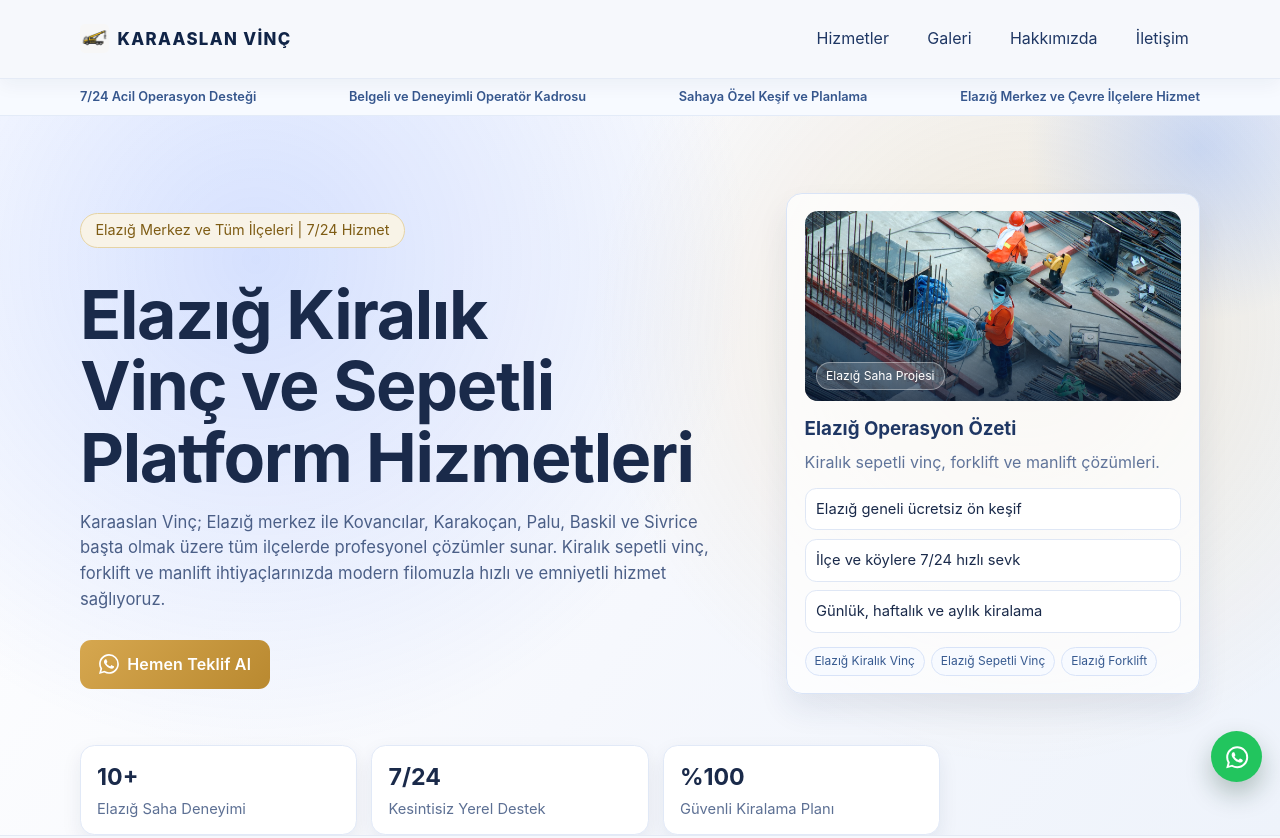
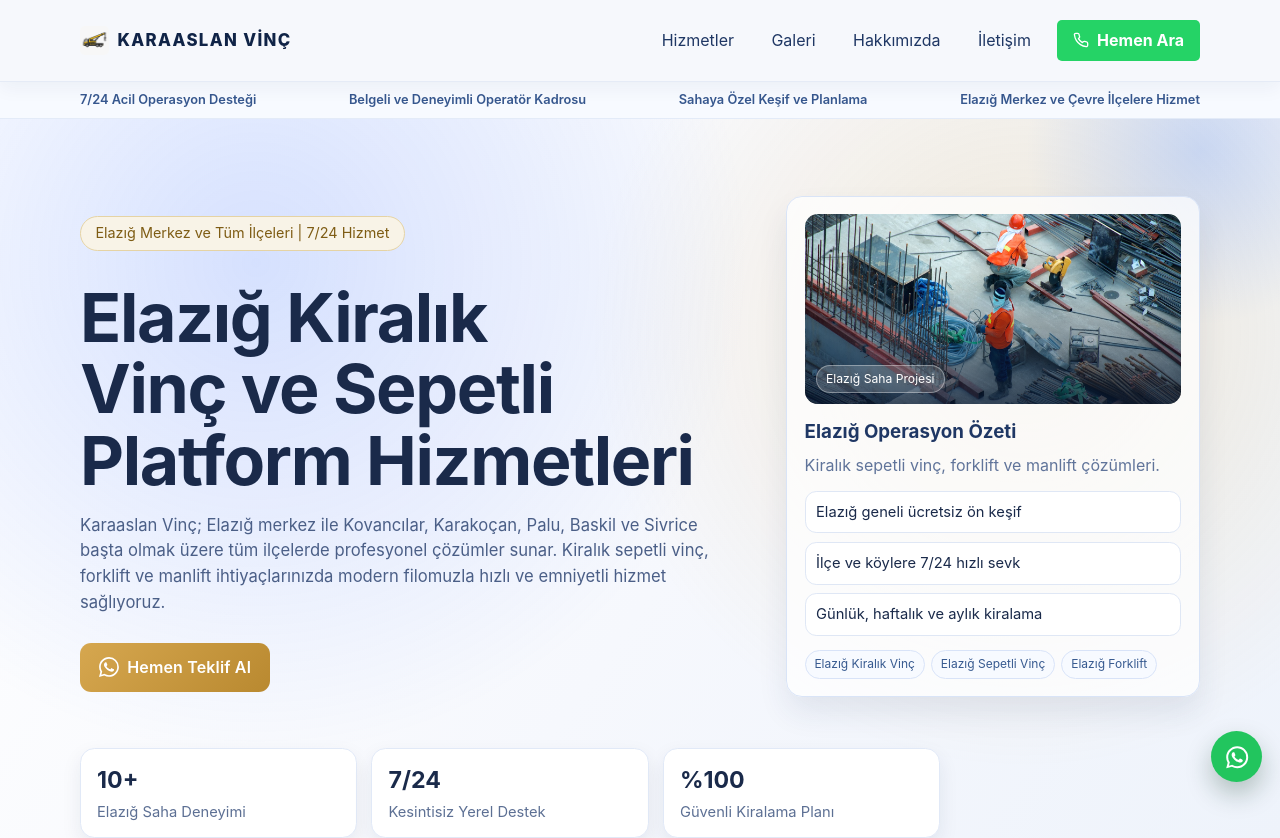
Before and after one commit to furkaansolmaz/Karaaslan, a Vue app: page /anasayfa in a window 1280 px wide. Shown: the top 838 px of the page. Built offline with nearby package versions, Linux system fonts and the light colour scheme.

Commit message:
Update SiteHeader.vue

```diff
--- a/src/components/SiteHeader.vue
+++ b/src/components/SiteHeader.vue
@@ -5,12 +5,63 @@
         <img src="/brand-icon.png" alt="Karaaslan Vinç Logo" />
         <span>KARAASLAN VİNÇ</span>
       </RouterLink>
+
       <div class="nav-links">
         <RouterLink to="/hizmetler">Hizmetler</RouterLink>
         <RouterLink to="/galeri">Galeri</RouterLink>
         <RouterLink to="/hakkimizda">Hakkımızda</RouterLink>
         <RouterLink to="/iletisim">İletişim</RouterLink>
+
+        <!-- Hemen Ara Butonu -->
+        <a href="tel:+905315977965" class="call-btn">
+          <svg xmlns="http://www.w3.org/2000/svg" width="16" height="16" viewBox="0 0 24 24" fill="none" stroke="currentColor" stroke-width="2" stroke-linecap="round" stroke-linejoin="round" class="phone-icon"><path d="M22 16.92v3a2 2 0 0 1-2.18 2 19.79 19.79 0 0 1-8.63-3.07 19.5 19.5 0 0 1-6-6 19.79 19.79 0 0 1-3.07-8.67A2 2 0 0 1 4.11 2h3a2 2 0 0 1 2 1.72 12.84 12.84 0 0 0 .7 2.81 2 2 0 0 1-.45 2.11L8.09 9.91a16 16 0 0 0 6 6l1.27-1.27a2 2 0 0 1 2.11-.45 12.84 12.84 0 0 0 2.81.7A2 2 0 0 1 22 16.92z"></path></svg>
+          <span>Hemen Ara</span>
+        </a>
       </div>
     </nav>
   </header>
 </template>
+
+<style scoped>
+/* Mevcut CSS kodlarınızın yanına veya içine ekleyebilirsiniz */
+
+.nav-links {
+  display: flex;
+  align-items: center;
+  gap: 15px;
+}
+
+/* Yeşil Arama Butonu - Genel Stil */
+.call-btn {
+  display: flex;
+  align-items: center;
+  gap: 8px;
+  background-color: #25d366; /* Canlı yeşil tonu */
+  color: #fff !important;
+  padding: 8px 16px;
+  border-radius: 5px;
+  font-weight: bold;
+  text-decoration: none;
+  transition: background-color 0.3s ease;
+}
+
+.call-btn:hover {
+  background-color: #1ebd54;
+}
+
+.phone-icon {
+  flex-shrink: 0;
+}
+
+
+@media (max-width: 768px) {
+
+
+  .call-btn {
+    background-color: #2ecc71;
+    padding: 10px 20px;
+    font-size: 15px;
+    box-shadow: 0 4px 10px rgba(46, 204, 113, 0.3);
+  }
+}
+</style>
```
